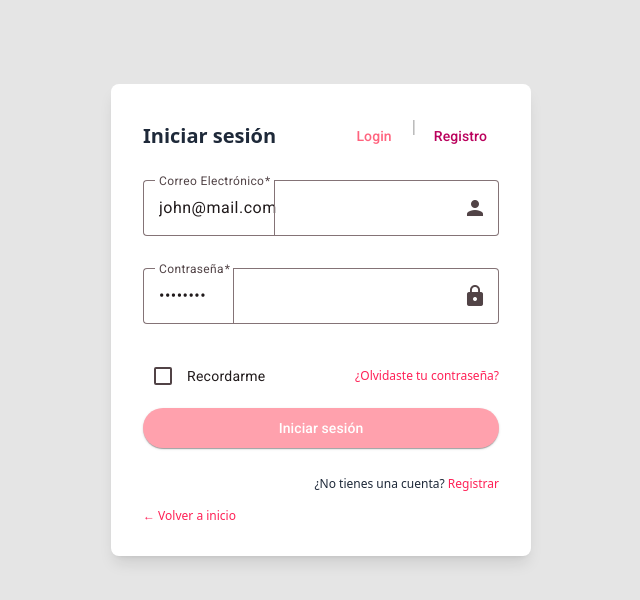
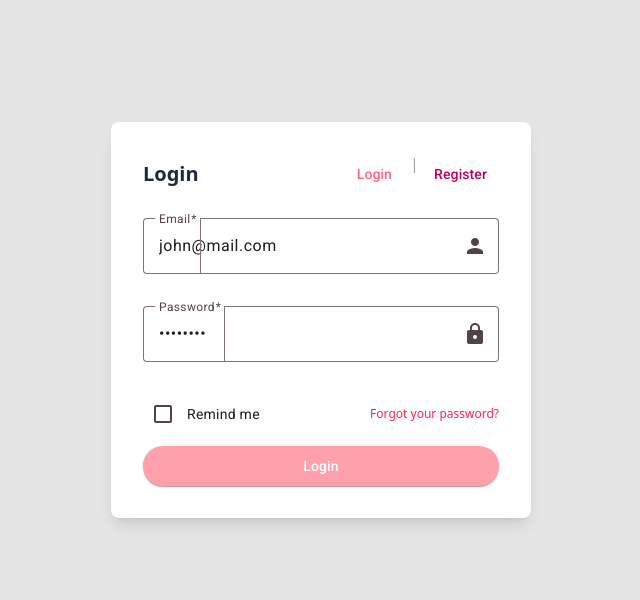
Before and after one commit to MotaBytes/frontendOrdenaris, an Angular app: page /login in a window 1280 px wide. Shown: the top 600 px of the page, without its empty margins (528-1168 px from the left). Built offline with nearby package versions, Linux system fonts and the light colour scheme.

Commit message:
almost there

```diff
--- a/src/app/app.routes.ts
+++ b/src/app/app.routes.ts
@@ -21,7 +21,13 @@ export const routes: Routes = [
             {
                 path: 'cart', loadComponent: () => import('./modules/cart/cart.component').then(m => m.CartComponent)
             },
+            {
+                path: '**', redirectTo: 'products', pathMatch: 'full'
+            }
         ]
     },
+    {
+        path: '**', redirectTo: 'login', pathMatch: 'full'
+    }
 
 ];
--- a/src/app/components/auth/auth-form/auth-form.component.html
+++ b/src/app/components/auth/auth-form/auth-form.component.html
@@ -1,13 +1,13 @@
 <div class="relative md:w-[420px] w-full p-8 mb-40 animate-fade-in bg-white shadow-lg rounded-lg">
       <div class="flex items-center justify-between mb-6">
         <h2 class="text-xl font-semibold text-gray-800">
-          {{ mode() === 'login' ? 'Iniciar sesión' : 'Crear cuenta' }}
+          {{ mode() === 'login' ? 'Login' : 'Create Account' }}
         </h2>
 
         <div class="flex gap-1 text-sm">
           <button mat-button class="!px-3" [ngClass]="{'!text-rose-400': mode()==='login'}" (click)="setMode('login')">Login</button>
           <span class="opacity-40">|</span>
-          <button mat-button class="!px-3" [ngClass]="{'!text-rose-400': mode()==='register'}" (click)="setMode('register')">Registro</button>
+          <button mat-button class="!px-3" [ngClass]="{'!text-rose-400': mode()==='register'}" (click)="setMode('register')">Register</button>
         </div>
       </div>
 
--- a/src/app/components/auth/login/login-form/login-form.component.html
+++ b/src/app/components/auth/login/login-form/login-form.component.html
@@ -1,29 +1,29 @@
 <form [formGroup]="formGroup" class="space-y-3">
 
   <mat-form-field appearance="outline" class="w-full">
-    <mat-label>Correo Electrónico</mat-label>
+    <mat-label>Email</mat-label>
     <input matInput formControlName="email" type="email" placeholder="tu@correo.com" />
     <mat-icon matSuffix>person</mat-icon>
     @if (emailInput.hasError('required')) {
-      <mat-error>El correo es requerido.</mat-error>
+      <mat-error>The email is required.</mat-error>
     }
     @if(emailInput.hasError('email')) {
-      <mat-error>El formato del correo no es válido.</mat-error>
+      <mat-error>Incorrect email format.</mat-error>
     }
   </mat-form-field>
 
   <mat-form-field appearance="outline" class="w-full">
-    <mat-label>Contraseña</mat-label>
+    <mat-label>Password</mat-label>
     <input matInput formControlName="password" type="password" placeholder="••••••••" />
     <mat-icon matSuffix>lock</mat-icon>
     @if(passwordInput.hasError('required')) {
-      <mat-error>La contraseña es requerida.</mat-error>
+      <mat-error>The password is required.</mat-error>
     }
   </mat-form-field>
 
   <div class="flex justify-between items-center text-xs">
-    <mat-checkbox class="!text-gray-700">Recordarme</mat-checkbox>
-    <a class="text-rose-500 hover:underline cursor-pointer">¿Olvidaste tu contraseña?</a>
+    <mat-checkbox class="!text-gray-700">Remind me</mat-checkbox>
+    <a class="text-rose-500 hover:underline cursor-pointer">Forgot your password?</a>
   </div>
 
   <button mat-raised-button
@@ -35,15 +35,7 @@
     @if (isLoading) {
       <mat-spinner [diameter]="24" color="accent" class="mx-auto"></mat-spinner>
     } @else {
-      <span>Iniciar sesión</span>
+      <span>Login</span>
     }
   </button>
-
-  <p class="text-xs text-right mt-4 text-gray-800">
-    ¿No tienes una cuenta?
-    <a class="text-rose-500 hover:underline cursor-pointer">Registrar</a>
-  </p>
-  <p class="text-xs text-left mt-4 text-gray-800">
-    <a class="text-rose-500 hover:underline flex items-center gap-1 cursor-pointer">← Volver a inicio</a>
-  </p>
 </form>
--- a/src/app/core/services/auth.service.ts
+++ b/src/app/core/services/auth.service.ts
@@ -31,8 +31,9 @@ export class AuthService {
 
   logout(): void {
     sessionStorage.removeItem('authToken');
+    sessionStorage.removeItem('cart');
     this.userService.setCurrentUser(null);
-    this.router.navigate(['/auth/login']);
+    this.router.navigate(['/login']);
   }
 
   private saveToken(token: string): void {
```
